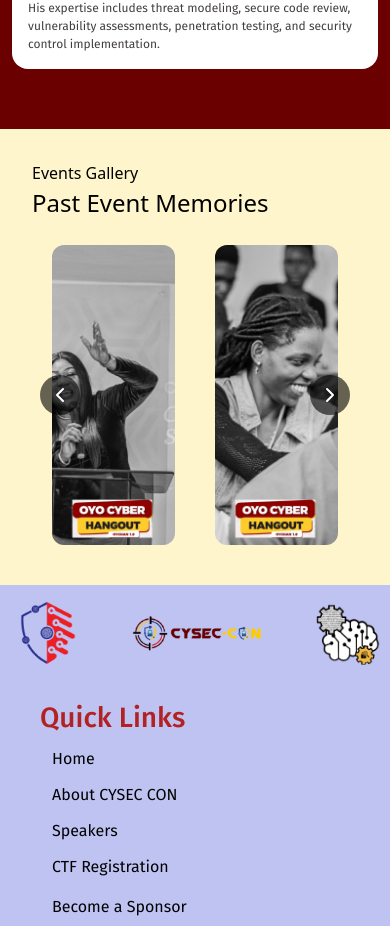
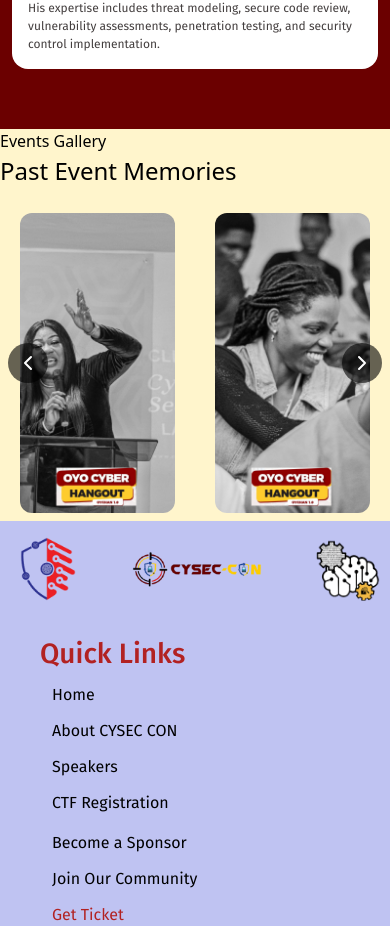
Before and after one commit to W3safeN3t/cysec-con, a React (Vite) app: page / in a window 390 px wide. Shown: the part 6618-7544 px from the top of the page. Built offline with nearby package versions, Linux system fonts and the light colour scheme.

Commit message:
Final ready

```diff
--- a/src/views/Memories.jsx
+++ b/src/views/Memories.jsx
@@ -4,7 +4,7 @@ import { images } from '../assets/data/index';
 
 const Memories = () => {
   return (
-    <div className="bg-[#FFF5CC] p-8">
+    <div className="bg-[#FFF5CC] sm:p-8">
       <div className="pb-4">
         <p className="font-medium text-[16px]">Events Gallery</p>
         <h1 className="font-medium text-[24px] md:text-[36px]">Past Event Memories</h1>
```
